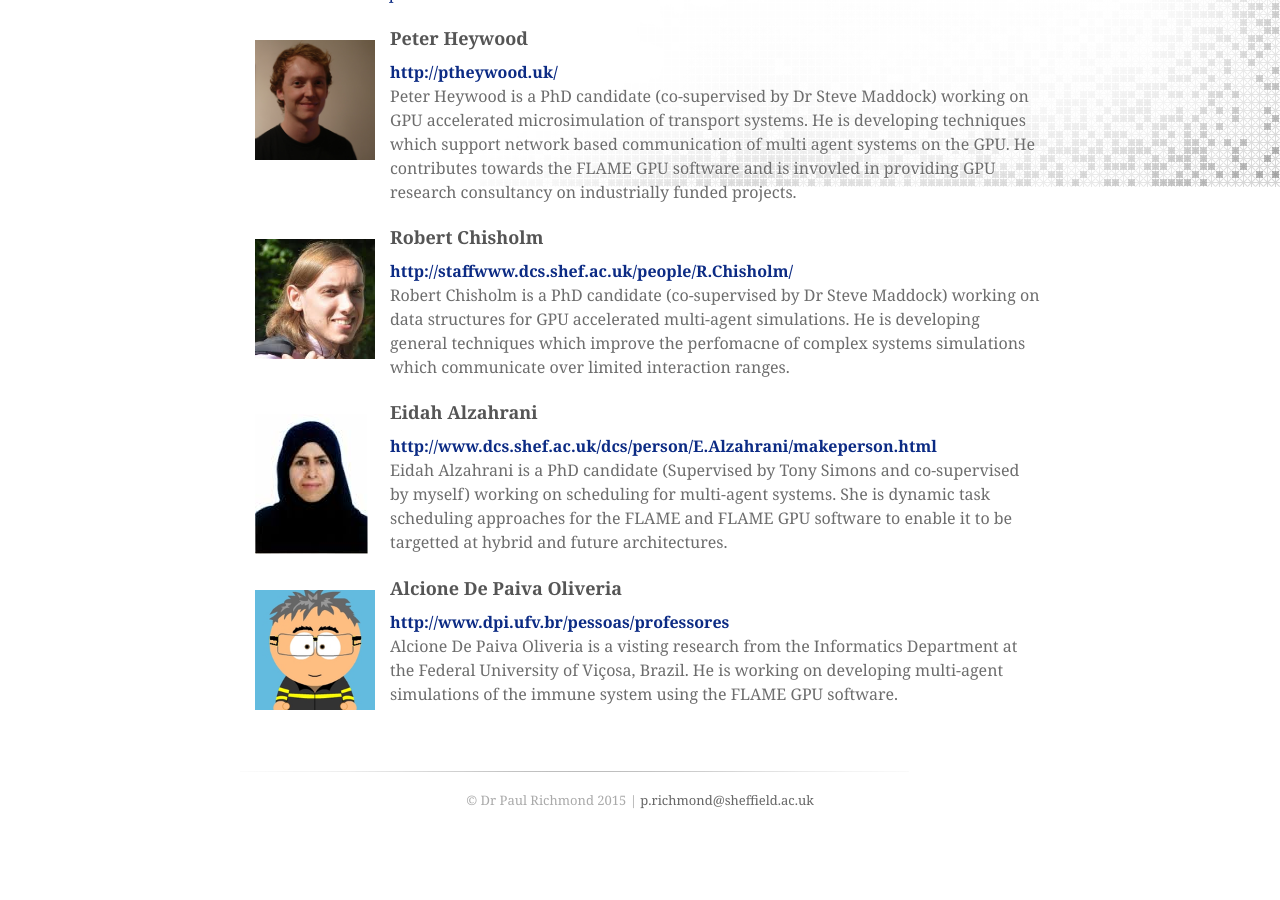
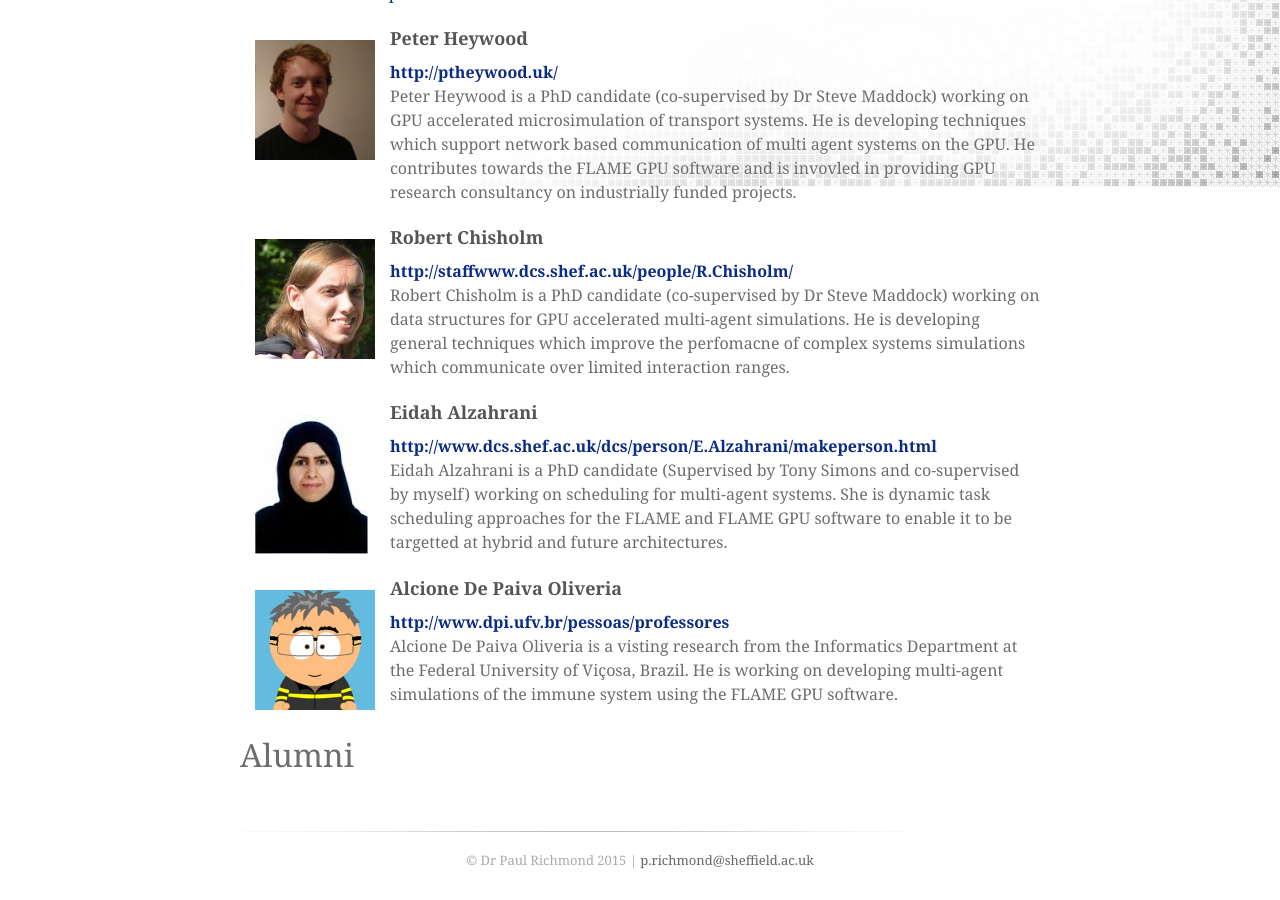
Before and after one commit to mondus/mondus.github.io, a Jekyll site: the page built from profile/research/index.md, in a window 1280 px wide and 900 px high, scrolled down 713 px. Built offline with Jekyll 4.4.1, drawn with Linux system fonts in a browser that asks for light colours; nearby versions of some CDN libraries; some web fonts are replaced; before the commit the page ends 1553 px from its top, so only the background shows below that.

Commit message:
Update index.md

```diff
--- a/profile/research/index.md
+++ b/profile/research/index.md
@@ -27,3 +27,18 @@ My research team consists of the following people. Each of them work in developi
 	</div>
 </div>
 {% endfor %}
+
+# Alumni
+
+{% for person in site.data.alumni %}
+<div class="team-member">
+	<div class="team-member-img">
+	<img src="{{person.img}}" alt="{{person.name}}">
+	</div>
+	<div>
+		<h3>{{person.name}}</h3>
+		<h4><a href="{{person.website}}">{{person.website}}</a></h4>
+		<p>{{person.description}}</p>
+	</div>
+</div>
+{% endfor %}
```
